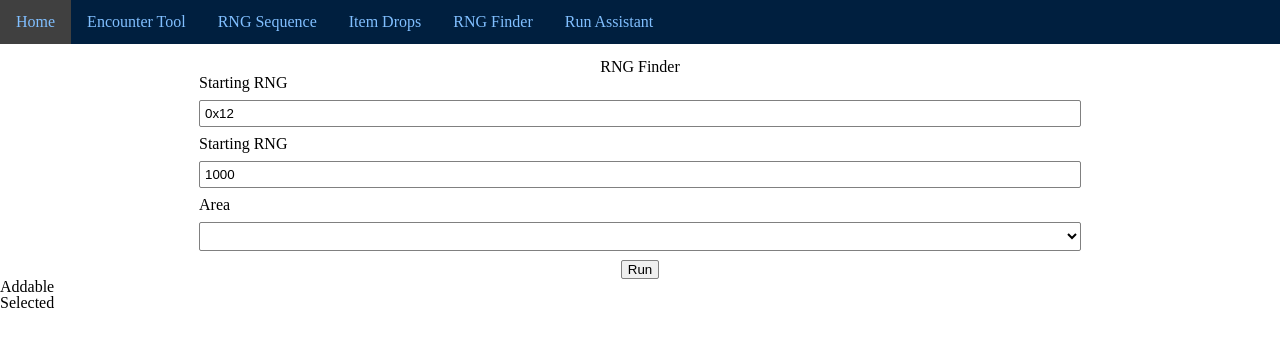
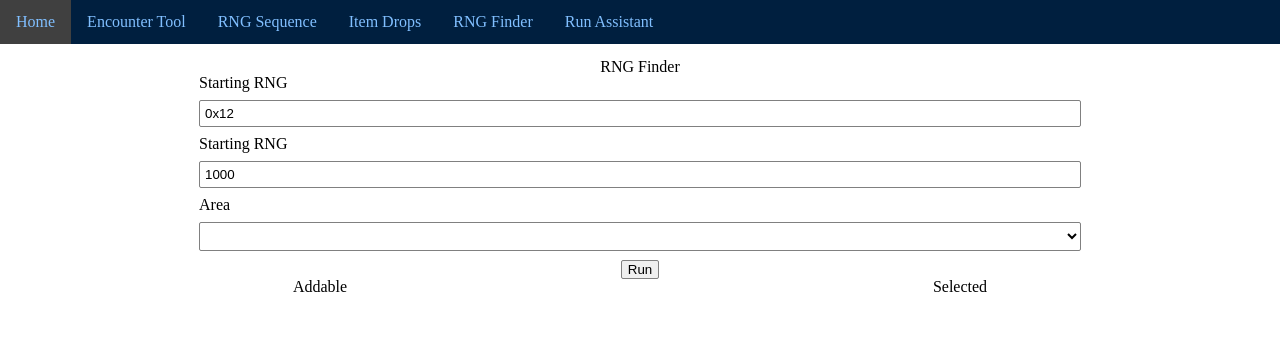
Before and after one commit to ak505188/SuikodenRNG, a website: page pages/rngfinder.html in a window 1280 px wide. Drawn offline with Linux system fonts and the light colour scheme.

Commit message:
Basic grid for RNG Finder.

```diff
--- a/pages/rngfinder.html
+++ b/pages/rngfinder.html
@@ -5,6 +5,7 @@
   <title>Suikoden RNG Tool</title>
   <link rel="stylesheet" type="text/css" href="../styles/reset.css">
   <link rel="stylesheet" type="text/css" href="../styles/styles.css">
+  <link rel="stylesheet" type="text/css" href="../styles/grid.css">
   <script data-main="../js/rngfinder" src="../js/require.js"></script>
 </head>
 <body>
@@ -22,6 +23,7 @@
       </ul>
     </nav>
   </header>
+  <div class="grid-container">
     <div id="form-container">
       <form id="form-data">
         <h4>RNG Finder</h4>
@@ -49,8 +51,13 @@
         <input id="run" type="button" value="Run">
       </form>
     </div>
+    <div class="addable">
       <h4>Addable</h4>
       <ul class="list.addable" id="addable-enemy-groups"></ul>
+    </div>
+    <div class="removable">
       <h4>Selected</h4>
       <ul class="list.removable" id="selected-enemy-groups"></ul>
+    </div>
+  </div>
 </body>
--- /dev/null
+++ b/styles/grid.css
@@ -0,0 +1,32 @@
+.grid-container {
+  display: grid;
+  grid-template-areas:
+    "form"
+    "addable"
+    "removable";
+}
+
+#form-container {
+  grid-area: form;
+}
+
+div.addable {
+  grid-area: addable;
+  text-align: center;
+  margin: 0 1%;
+}
+
+div.removable {
+  grid-area: removable;
+  text-align: center;
+  margin: 0 1%;
+}
+
+@media (min-width: 500px) {
+  .grid-container {
+    grid-template-columns: 1fr 1fr;
+    grid-template-areas:
+      "form	form"
+      "addable	removable";
+  }
+}
--- a/styles/styles.css
+++ b/styles/styles.css
@@ -160,7 +160,7 @@ input[type=checkbox]:checked ~ #menu {
     display: block;
 }
 
-@media screen and (max-width : 763px){
+@media screen and (max-width: 800px){
   label.show-menu {
     width: 100%;
     display: block;
```
Also changed, not shown: pages/runassistant.html (+0 -1 lines). Lines whose indentation alone changed are shown as unchanged.
